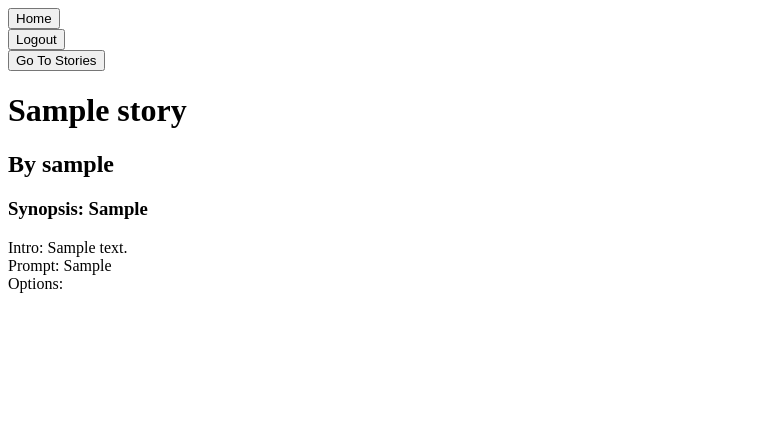
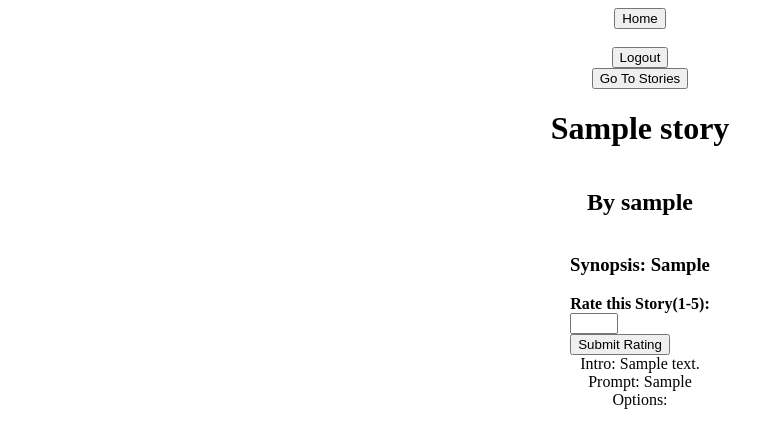
Before and after one commit to PMKnapp001/capstone-text-story-app, a Flask app: page /user/1/stories/1 in a window 1280 px wide. Shown: the top 448 px of the page, without its empty margins (0-783 px from the left). Run offline with Flask 3, Linux system fonts and the light colour scheme; the visitor is signed in with stand-in values (Sample User, id 1); tables that the repository leaves empty hold one stand-in row (values such as "Sample post").

Commit message:
add basic styling for better qol while developing, implemented basic rating system.

```diff
--- a/model.py
+++ b/model.py
@@ -56,12 +56,32 @@ class Story(db.Model):
 
         return f"<Story story_id={self.story_id} title={self.title}>"
 
+
     def get_intro_branch(self):
         """Return branch that serves as intro for story."""
 
         return Branch.query.filter(Branch.branch_id == self.first_branch_id).first()
 
 
+    def get_average_rating(self):
+            """Returns average rating score for story_id argument."""
+
+            all_ratings = Rating.query.filter(Rating.story_id == self.story_id).all()
+
+            if not all_ratings:
+                return "No ratings."
+
+            else:
+                average_score = 0
+                total_score = 0
+                count = 0
+
+                for rating in all_ratings:
+                    total_score += rating.score
+                    count += 1
+                average_score = total_score/count
+
+                return average_score
 
 
 class Branch(db.Model):
--- a/server.py
+++ b/server.py
@@ -137,6 +137,23 @@ def new_story():
     session['previous_branch_id'] = ""
 
     return render_template('createstory.html')
+
+
+@app.route('/stories/<story_id>/ratings/new', methods=["POST"])
+def add_rating(story_id):
+
+    story = crud.get_story_by_id(story_id)
+    user_id = session['user_id']
+    score = request.form.get('rating')
+
+    rating = crud.create_rating(score=score, user_id=user_id, story_id=story.story_id)
+
+    db.session.add(rating)
+    db.session.commit()
+
+    flash(f"Rating for {story.title} successfully submitted.")
+
+    return redirect(f'/user/{user_id}/stories/{story.story_id}')
 
 
 @app.route('/stories/new', methods=["POST"])
--- /dev/null
+++ b/static/style/style.css
@@ -0,0 +1,11 @@
+/* form {
+    margin: auto;
+} */
+
+body {
+    display: flex;
+    justify-content: center;
+    align-items: center;
+    /* height: 500px; */
+    flex-direction: column;
+}
--- a/templates/base.html
+++ b/templates/base.html
@@ -3,6 +3,7 @@
   <head>
     <meta charset="utf-8">
     <meta name="viewport" content="width=device-width">
+    <link href="/static/style/style.css" rel="stylesheet">
     <title>
       {% block title %}{% endblock %}
     </title>
@@ -11,17 +12,15 @@
   </head>
   <body>
     {% if session['user_id'] %}
-    <form action="/">
-      <input type="submit" value="Home">
-    </form>
-    <form action="/user/logout">
-      <input type="submit" value="Logout">
-    </form>
+    <a href="/"><button>Home</button></a>
+<br>
+    <a href="/user/logout"><button>Logout</button></a>
     {% endif %}
     {% for msg in get_flashed_messages() %}
     <p class="flash-msg">
       {{ msg }}
     </p>
+    <br>
     {% endfor %}
 
     {% block body %} {% endblock %}
--- a/templates/homepage.html
+++ b/templates/homepage.html
@@ -4,7 +4,7 @@
 {% block body %}
   <h2>Navigation</h2>
   <ul>
-    <li><a href="/user/{{ session['user_id'] }}/stories">View Your Stories</a></li>
-    <li><a href="/stories/new">Create Story</a></li>
+    <li><a href="/user/{{ session['user_id'] }}/stories"><button>View Your Stories</button></a></li>
+    <li><a href="/stories/new"><button>Create Story</button></a></li>
   </ul>
 {% endblock %}
--- a/templates/playstory.html
+++ b/templates/playstory.html
@@ -2,15 +2,23 @@
 {% block title %}Play Story{% endblock %}
 
 {% block body %}
-<form action="/user/{{ session['user_id'] }}/stories">
-    <input type="submit" value="Go To Stories">
-</form>
+<a href="/user/{{ session['user_id'] }}/stories"><button>Go To Stories</button></a>
 <h1>{{ story.title }}</h1>
 <h2>By {{ user.username }}
 <button id="ghost-button-branch-id" value="{{ intro.branch_id }}" style="display: none"></button>
 <h3>
   Synopsis: {{ story.synopsis }}
 </h3>
+
+<span>
+    <strong>Rate this Story(1-5):</strong>
+<br>
+    <form action="/stories/{{ story.story_id }}/ratings/new" method="POST">
+        <input type="number" name ='rating' min="1" max="5">
+<br>
+        <input type="submit" value="Submit Rating"></input>
+    </form>
+</span>
 
 <div id="intro-branch">
     Intro: {{ intro.body }}
--- a/templates/showbranches.html
+++ b/templates/showbranches.html
@@ -2,9 +2,7 @@
 {% block title %}Story App Add Branch{% endblock %}
 
 {% block body %}
-<form action="/user/{{ session['user_id'] }}/stories">
-    <input type="submit" value="Go To Stories">
-</form>
+<a href="/user/{{ session['user_id'] }}/stories"><button>Go To Stories</button></a>
 <div id="branches-div">
     Branches for Story ID: {{ story.story_id }}
 
```
Also changed, not shown: templates/account.html (+7 -6 lines), templates/createstory.html (+14 -14 lines), templates/showstories.html (+8 -3 lines).
